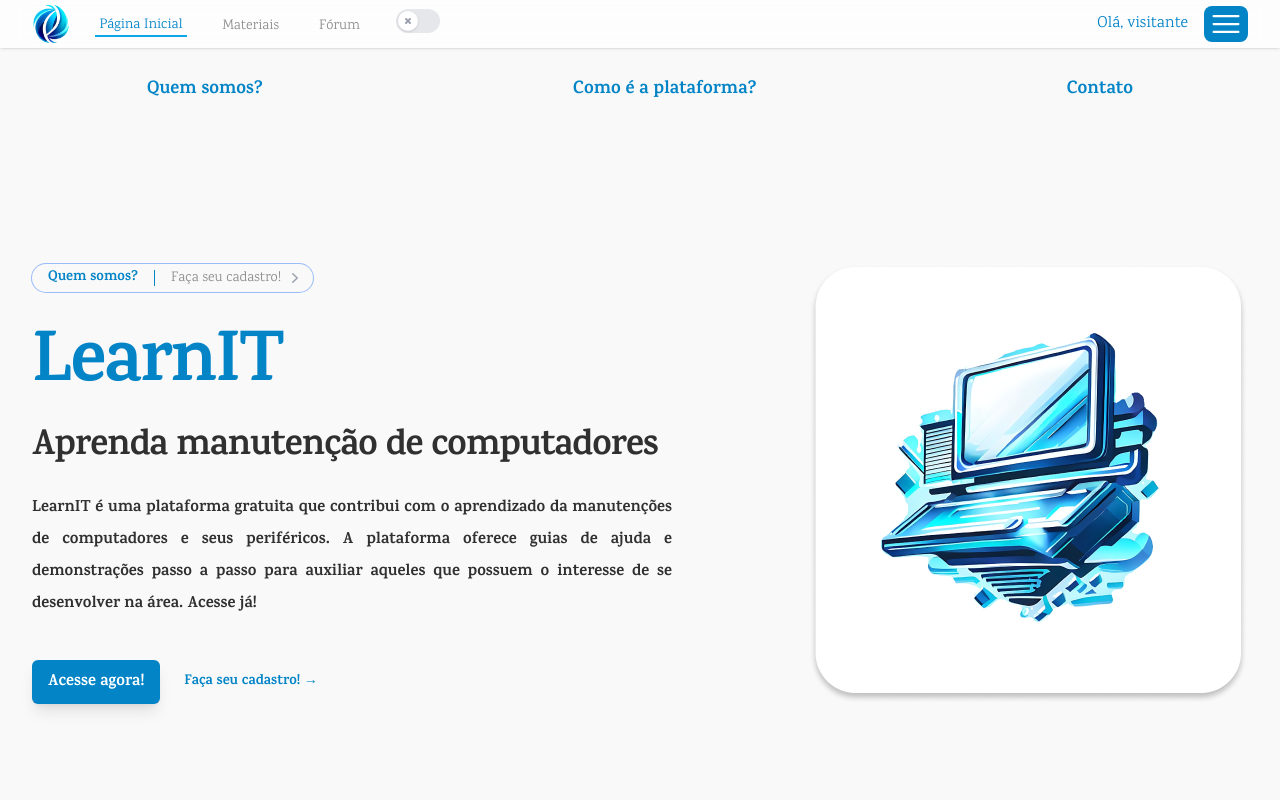
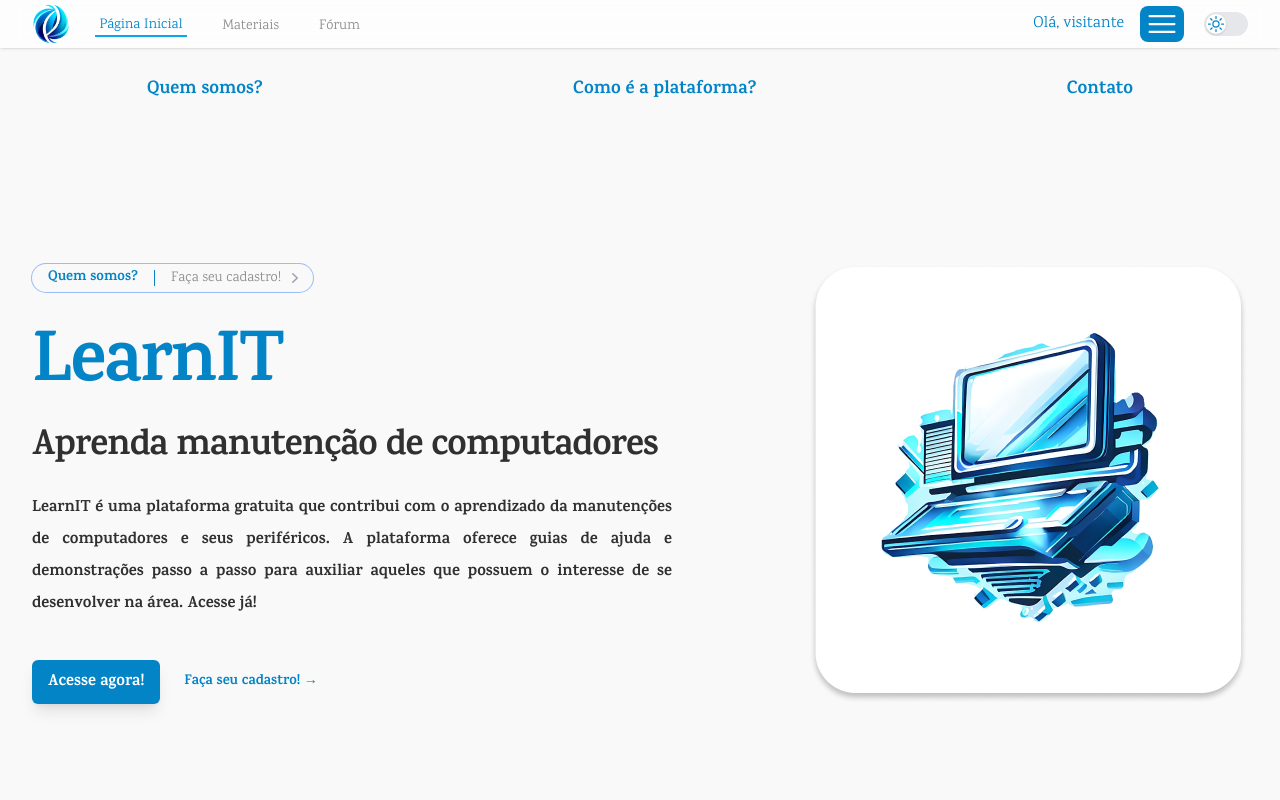
Before and after one commit to NatanMendes0/tcc-learnit, a React (Create React App) app in the folder client/: page / in a window 1280 px wide. Shown: the top 800 px of the page. Built offline with nearby package versions, Linux system fonts and the light colour scheme; no server answers.

Commit message:
better switch for dark mode in navbar

```diff
--- a/client/src/Components/Toggle/Index.js
+++ b/client/src/Components/Toggle/Index.js
@@ -1,6 +1,8 @@
 import React, { useContext, useState } from 'react';
 import { ThemeContext } from '../../Hooks/ThemeContext';
 import { Switch } from '@headlessui/react'
+import { MoonIcon } from '@heroicons/react/24/solid';
+import { SunIcon } from '@heroicons/react/24/outline';
 
 function classNames(...classes) {
     return classes.filter(Boolean).join(' ')
@@ -10,18 +12,9 @@ export default function Toggle() {
     const { theme, setTheme } = useContext(ThemeContext);
     const [enabled, setEnabled] = useState(theme === 'dark' ? true : false)
 
-    // return (
-    //     <label>
-    //         <input
-    //             type="checkbox"
-    //             checked={theme === 'dark'}
-    //             onChange={() => setTheme(theme === 'dark' ? 'light' : 'dark')}
-    //         />
-    //         {theme === 'dark' ? 'Light' : 'Dark'}
-    //     </label>
-    // );
-
     return (
+        <>
+            <div className='flex gap-x-1 items-center'>
                 <Switch
                     checked={theme === 'dark'}
                     onChange={() => {
@@ -47,15 +40,7 @@ export default function Toggle() {
                             )}
                             aria-hidden="true"
                         >
-                    <svg className="h-3 w-3 text-gray-400" fill="none" viewBox="0 0 12 12">
-                        <path
-                            d="M4 8l2-2m0 0l2-2M6 6L4 4m2 2l2 2"
-                            stroke="currentColor"
-                            strokeWidth={2}
-                            strokeLinecap="round"
-                            strokeLinejoin="round"
-                        />
-                    </svg>
+                            <SunIcon className="h-6 text-bg_primary" />
                         </span>
                         <span
                             className={classNames(
@@ -64,11 +49,11 @@ export default function Toggle() {
                             )}
                             aria-hidden="true"
                         >
-                    <svg className="h-3 w-3 text-bg_primary" fill="currentColor" viewBox="0 0 12 12">
-                        <path d="M3.707 5.293a1 1 0 00-1.414 1.414l1.414-1.414zM5 8l-.707.707a1 1 0 001.414 0L5 8zm4.707-3.293a1 1 0 00-1.414-1.414l1.414 1.414zm-7.414 2l2 2 1.414-1.414-2-2-1.414 1.414zm3.414 2l4-4-1.414-1.414-4 4 1.414 1.414z" />
-                    </svg>
+                            <MoonIcon className="h-4 text-bg_primary" />
                         </span>
                     </span>
                 </Switch>
+            </div>
+        </>
     )
 }
--- a/client/src/Pages/Homepage.jsx
+++ b/client/src/Pages/Homepage.jsx
@@ -271,6 +271,12 @@ export default function Homepage() {
             </div>
           </div>
         </div>
+
+        <div className="mx-auto text-center max-w-fit text-xl my-4 font-semibold cursor-pointer text-primary hover:text-secondary hover:border-b-2 hover:border-gray-300 border-b-2 border-transparent transition duration-1000 ease-in-out">
+          <a href="#quem-somos">
+            Topo da pagina
+          </a>
+        </div>
       </div>
     </>
   );
--- a/client/src/Views/Navbar.jsx
+++ b/client/src/Views/Navbar.jsx
@@ -72,7 +72,7 @@ export default function Navbar() {
                       {item.name}
                     </Link>
                   ))}
-                  <p className="ml-5"><Toggle /></p>
+
                 </div>
               </div>
 
@@ -199,7 +199,7 @@ export default function Navbar() {
                     </Menu.Items>
                   </Transition>
                 </Menu>
-                {/* <p className="ml-5"><Toggle /></p> */}
+                <p className="ml-5"><Toggle /></p>
               </div>
             </div>
           </div>
```
Lines whose indentation alone changed are shown as unchanged.
